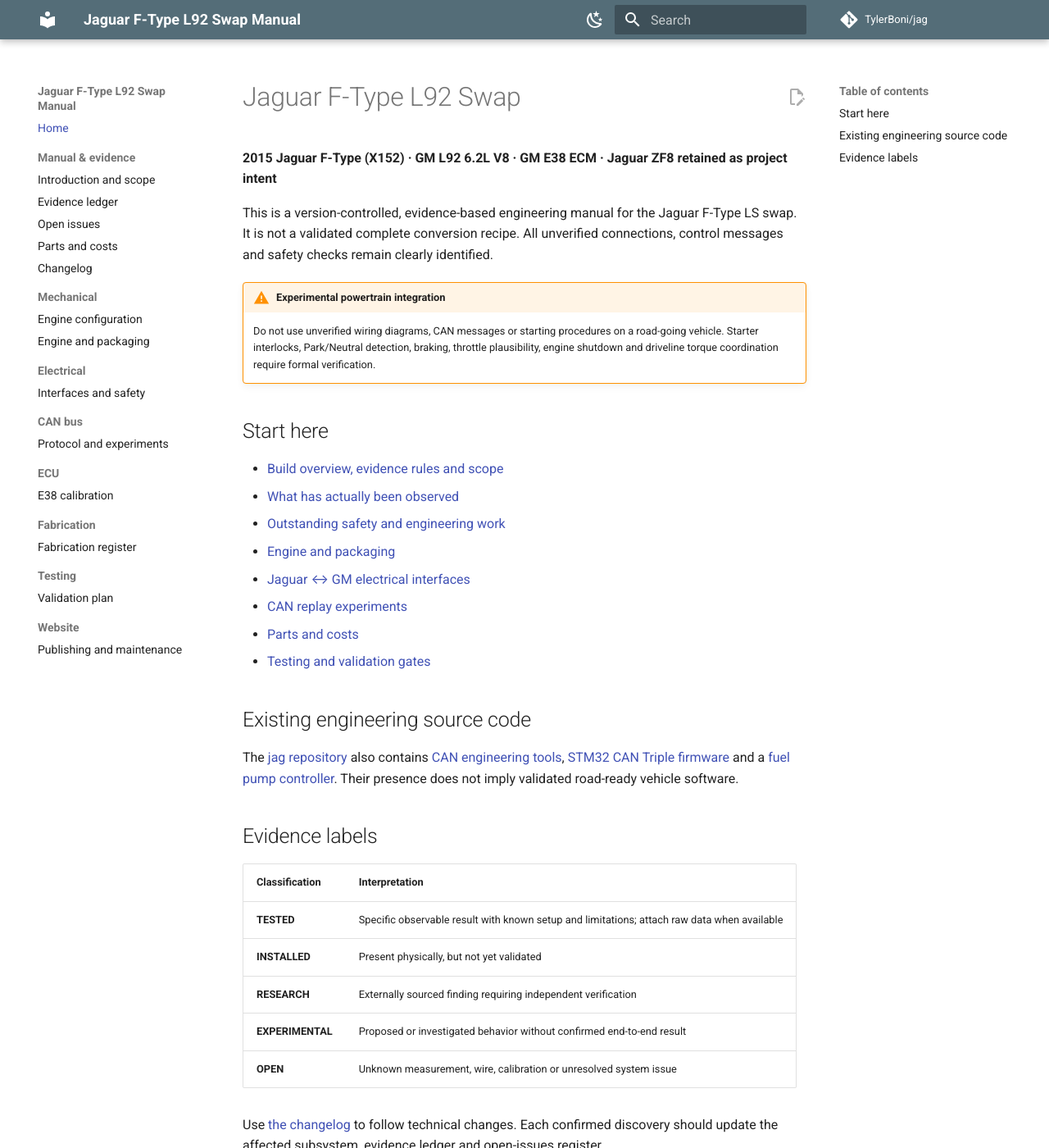
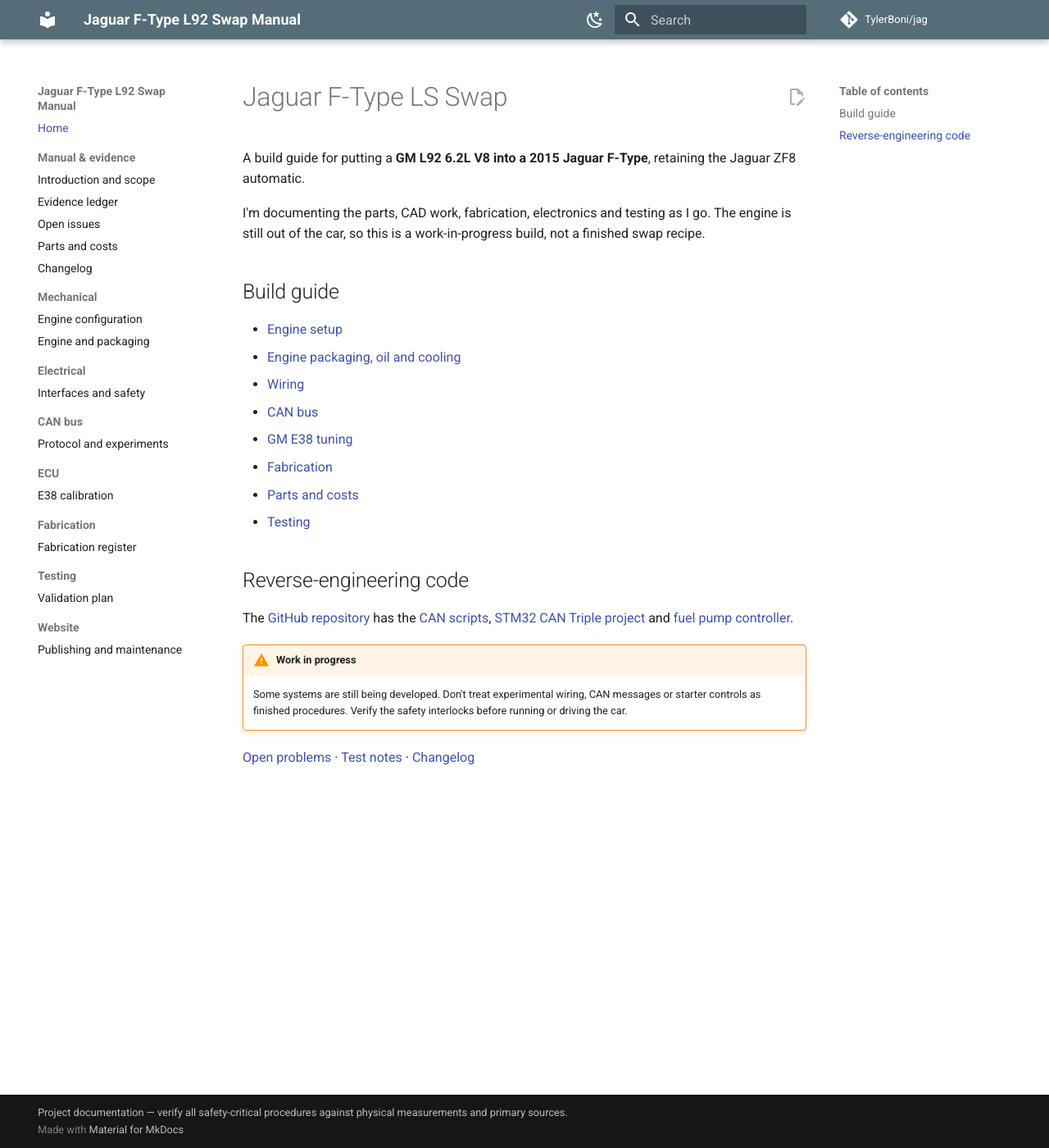
Before and after one commit to TylerBoni/jag, an MkDocs documentation site: the page built from build-manual/index.md, in a window 1280 px wide and 1400 px high. Shown: the whole window at 82% size. Built offline with MkDocs 1.6.1 and Material for MkDocs 9.7.7, drawn with Linux system fonts in a browser that asks for light colours; comment, search, counter and statistics services are not loaded.

Commit message:
docs: rewrite manual as concise first-person public build guide

```diff
--- a/build-manual/index.md
+++ b/build-manual/index.md
@@ -1,35 +1,25 @@
-# Jaguar F-Type L92 Swap
+# Jaguar F-Type LS Swap
 
-**2015 Jaguar F-Type (X152) · GM L92 6.2L V8 · GM E38 ECM · Jaguar ZF8 retained as project intent**
+A build guide for putting a **GM L92 6.2L V8 into a 2015 Jaguar F-Type**, retaining the Jaguar ZF8 automatic.
 
-This is a version-controlled, evidence-based engineering manual for the Jaguar F-Type LS swap. It is not a validated complete conversion recipe. All unverified connections, control messages and safety checks remain clearly identified.
+I'm documenting the parts, CAD work, fabrication, electronics and testing as I go. The engine is still out of the car, so this is a work-in-progress build, not a finished swap recipe.
 
-!!! warning "Experimental powertrain integration"
-    Do not use unverified wiring diagrams, CAN messages or starting procedures on a road-going vehicle. Starter interlocks, Park/Neutral detection, braking, throttle plausibility, engine shutdown and driveline torque coordination require formal verification.
+## Build guide
 
-## Start here
+- [Engine setup](docs/mechanical/engine-configuration.md)
+- [Engine packaging, oil and cooling](docs/mechanical/engine-and-packaging.md)
+- [Wiring](docs/electrical/interfaces.md)
+- [CAN bus](docs/can/protocol-and-experiments.md)
+- [GM E38 tuning](docs/ecu/e38-calibration.md)
+- [Fabrication](docs/fabrication/fabrication.md)
+- [Parts and costs](PARTS.md)
+- [Testing](docs/testing/validation-plan.md)
 
-- [Build overview, evidence rules and scope](README.md)
-- [What has actually been observed](EVIDENCE.md)
-- [Outstanding safety and engineering work](ISSUES.md)
-- [Engine and packaging](docs/mechanical/engine-and-packaging.md)
-- [Jaguar ↔ GM electrical interfaces](docs/electrical/interfaces.md)
-- [CAN replay experiments](docs/can/protocol-and-experiments.md)
-- [Parts and costs](PARTS.md)
-- [Testing and validation gates](docs/testing/validation-plan.md)
+## Reverse-engineering code
 
-## Existing engineering source code
+The [GitHub repository](https://github.com/TylerBoni/jag) has the [CAN scripts](https://github.com/TylerBoni/jag/tree/master/can_engineering), [STM32 CAN Triple project](https://github.com/TylerBoni/jag/tree/master/CAN_Triple) and [fuel pump controller](https://github.com/TylerBoni/jag/tree/master/fuel_pump_controller).
 
-The [jag repository](https://github.com/TylerBoni/jag) also contains [CAN engineering tools](https://github.com/TylerBoni/jag/tree/master/can_engineering), [STM32 CAN Triple firmware](https://github.com/TylerBoni/jag/tree/master/CAN_Triple) and a [fuel pump controller](https://github.com/TylerBoni/jag/tree/master/fuel_pump_controller). Their presence does not imply validated road-ready vehicle software.
+!!! warning "Work in progress"
+    Some systems are still being developed. Don't treat experimental wiring, CAN messages or starter controls as finished procedures. Verify the safety interlocks before running or driving the car.
 
-## Evidence labels
-
-| Classification | Interpretation |
-| --- | --- |
-| **TESTED** | Specific observable result with known setup and limitations; attach raw data when available |
-| **INSTALLED** | Present physically, but not yet validated |
-| **RESEARCH** | Externally sourced finding requiring independent verification |
-| **EXPERIMENTAL** | Proposed or investigated behavior without confirmed end-to-end result |
-| **OPEN** | Unknown measurement, wire, calibration or unresolved system issue |
-
-Use [the changelog](CHANGELOG.md) to follow technical changes. Each confirmed discovery should update the affected subsystem, evidence ledger and open-issues register.
+[Open problems](ISSUES.md) · [Test notes](EVIDENCE.md) · [Changelog](CHANGELOG.md)
```
